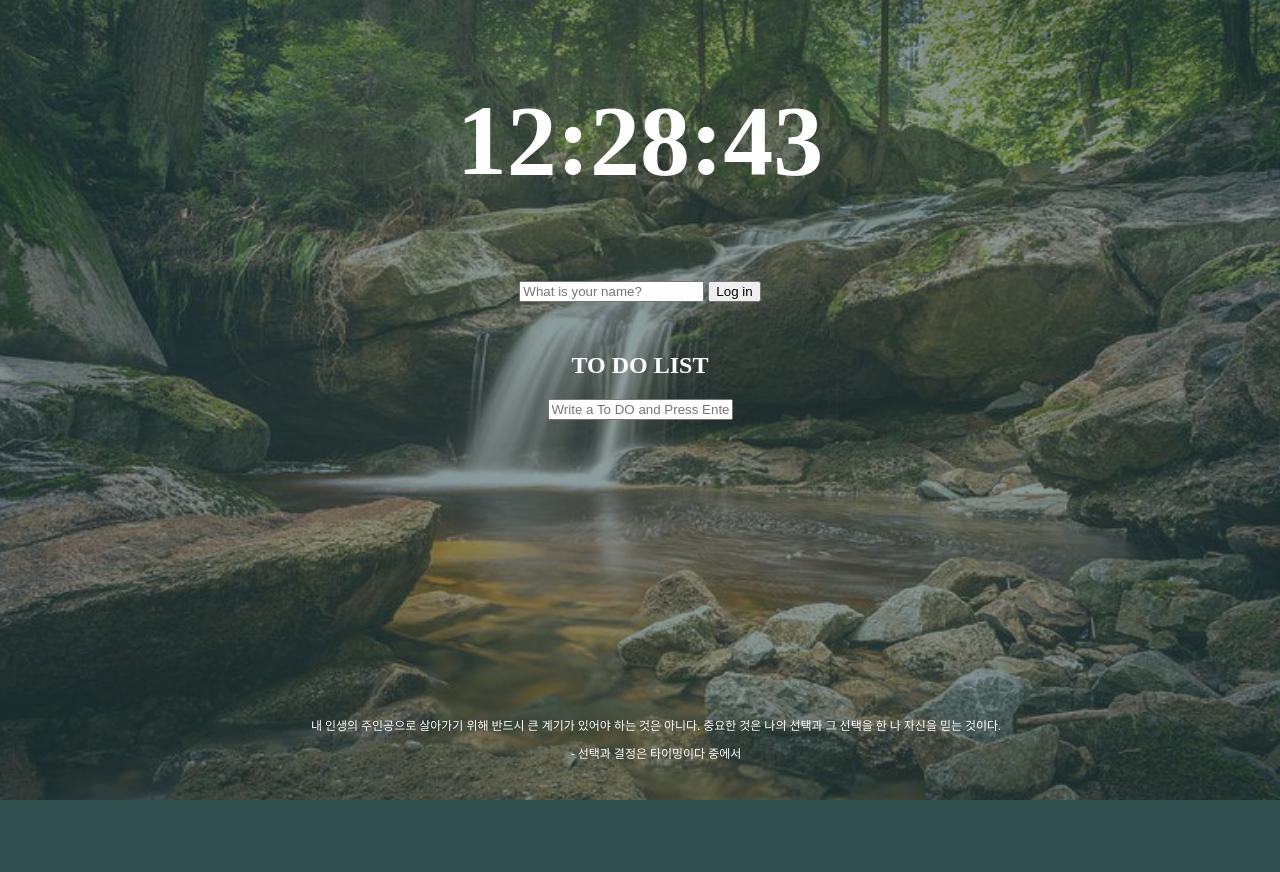
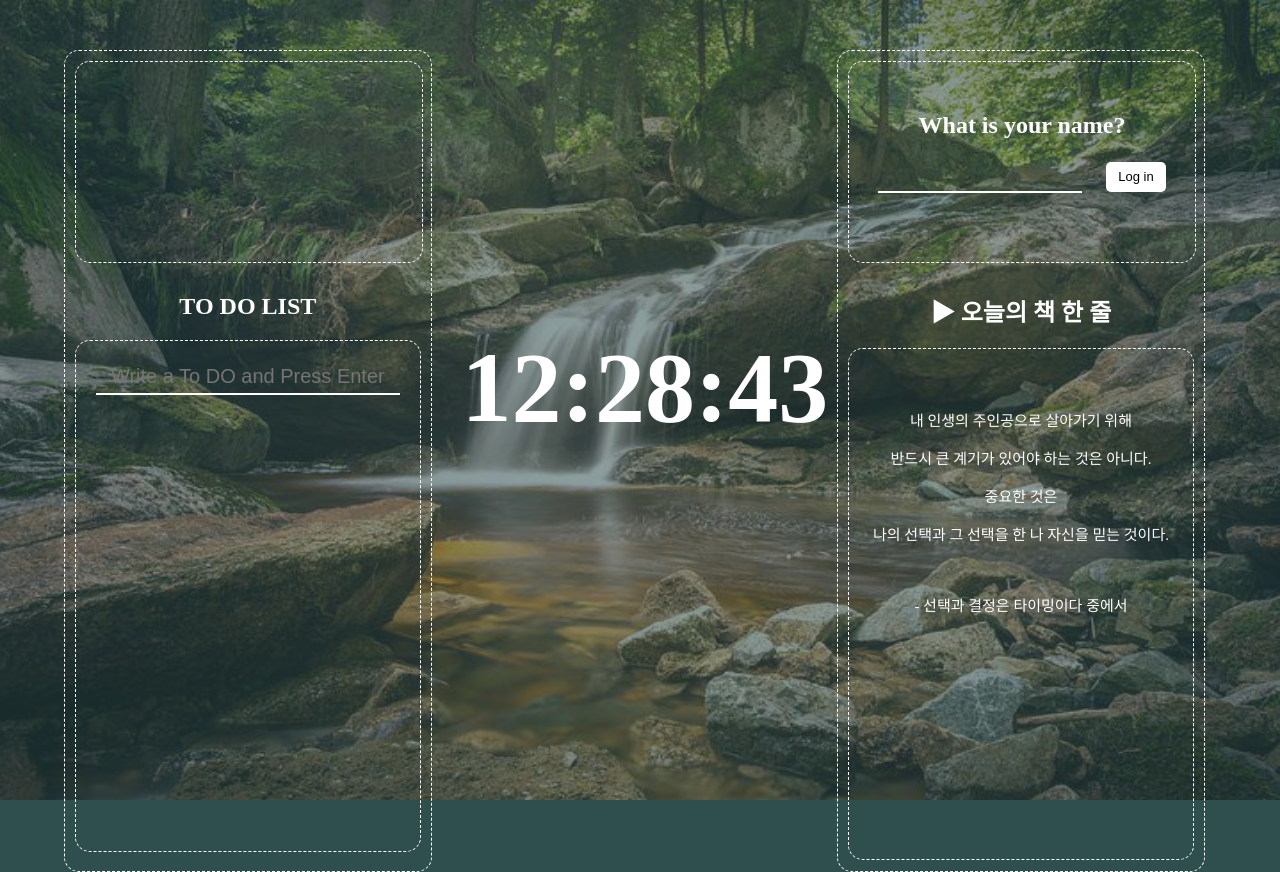
Before and after one commit to HOJO86/Momentum, a plain HTML site: page index.html in a window 1280 px wide. Before the commit the page ends 800 px from the top, so only its background shows below. Drawn offline with Linux system fonts and the light colour scheme.

Commit message:
index.html, login.js, quotes.js, weather.js 변경 및 전체 style 변경

```diff
--- a/index.html
+++ b/index.html
@@ -9,28 +9,50 @@
     <title>Momentum</title>
 </head>
 <body>
+    <div id="wrap">
+
+    <div class="section" id="left">
+        <div id="goals">
+        </div>
+
+        <h2>TO DO LIST</h2>
+        <div id="todo">
+            <form id="todo-form">
+                <input type="text" placeholder="Write a To DO and Press Enter" required>
+            </form>
+            <ul id="todo-list"></ul>
+        </div>
+    </div>
+
+    <div class="section" id="center">
         <div id="weather">
             <span></span>
             <span></span>
         </div>
 
         <h2 id="clock"></h2>
+    </div>
 
+    <div class="section" id="right">
+        <div id="login">
+            <h2 class="hidden">What is your name?</h2>
             <form class="hidden" id="login-form">
-        <input required maxlength="15" type="text" placeholder="What is your name?">
+                <input required maxlength="15" type="text">
                 <input type="submit" value="Log in">
             </form>
-    <h1 class="hidden" id="greeting"></h1>
+            <h1 class="hidden" id="greeting">
+                <span></span>
+                <span></span>
+            </h1>
+        </div>
 
-    <form id="todo-form">
-        <h2>TO DO LIST</h2>
-        <input type="text" placeholder="Write a To DO and Press Enter" required>
-    </form>
-    <ul id="todo-list"></ul>
-
+        <h2>▶ 오늘의 책 한 줄</h2>
         <div id="quote">
             <span></span>
             <span></span>
+        </div>
+    </div>
+
     </div>
 
     <script src="js/login.js"></script>
--- a/js/login.js
+++ b/js/login.js
@@ -1,6 +1,9 @@
 const loginForm = document.querySelector("#login-form");
 const loginInput = document.querySelector("#login-form input");
+const loginTitle = document.querySelector("#login h2")
 const greeting = document.querySelector("#greeting");
+const hello = document.querySelector("#greeting span:first-child");
+const inputName = document.querySelector("#greeting span:last-child");
 
 const HIDDEN_CLASSNAME = "hidden";
 const USERNAME_KEY = "username";
@@ -8,13 +11,15 @@ const USERNAME_KEY = "username";
 function onLoginSubmit(event) {
     event.preventDefault();
     loginForm.classList.add(HIDDEN_CLASSNAME);
+    loginTitle.classList.add(HIDDEN_CLASSNAME);
     const username = loginInput.value;
     localStorage.setItem(USERNAME_KEY, username);
     paintGreeting(username);
 }
 
 function paintGreeting(username) {
-    greeting.innerText = `Hello ${username}`;
+    hello.innerText = `안녕하세요!`;
+    inputName.innerText = `${username}님`;
     greeting.classList.remove(HIDDEN_CLASSNAME);
 }
 
@@ -24,6 +29,7 @@ const savedUsername = localStorage.getItem(USERNAME_KEY);
 
 if (savedUsername === null) {
     loginForm.classList.remove(HIDDEN_CLASSNAME);
+    loginTitle.classList.remove(HIDDEN_CLASSNAME);
     loginForm.addEventListener("submit", onLoginSubmit);
 } else {
     paintGreeting(savedUsername);
--- a/js/quotes.js
+++ b/js/quotes.js
@@ -1,42 +1,42 @@
 const qoutes = [
     {
-        qoute: "죽고 싶다는 말은 거꾸로 이야기하면 이렇게 살고 싶지 않다는 거고, 이 말은 다시 거꾸로 뒤집으면 잘 살고 싶다는 거고, 그러니까 우리는 죽고 싶다고 말하는 대신 잘 살고 싶다 말해야 돼. 죽음에 대해 말하지 말아야 하는 건, 생명(生命)이라는 말의 뜻이 살아있으라는 명령이기 때문이야.",
+        qoute: "죽고 싶다는 말은\n\n거꾸로 이야기하면 이렇게 살고 싶지 않다는 거고,\n\n이 말은 다시 거꾸로 뒤집으면 잘 살고 싶다는 거고,\n\n그러니까 우리는 죽고 싶다고 말하는 대신\n\n잘 살고 싶다 말해야 돼.\n\n죽음에 대해 말하지 말아야 하는 건,\n\n생명(生命)이라는 말의 뜻이\n\n살아있으라는 명령이기 때문이야.",
         author: " - 떠난 후에 남겨진 것들 중에서",
     },
     {
-        qoute: "인생에는 정답이 없다. 내가 내린 경정이 어떤 결과를 가져올지 어느 누구도 장담할 수 없다. 선택과 결정이라는 행위 자체에 대한 심적 부담감을 줄이기 위해 그 행위를 하는 순간순간의 나를 믿는 것이 가장 현명한 방법이다.",
+        qoute: "인생에는 정답이 없다.\n\n내가 내린 경정이 어떤 결과를 가져올지\n\n어느 누구도 장담할 수 없다.\n\n선택과 결정이라는 행위 자체에 대한\n\n심적 부담감을 줄이기 위해\n\n그 행위를 하는 순간순간의\n\n나를 믿는 것이 가장 현명한 방법이다.",
         author: " - 선택과 결정은 타이밍이다 중에서",
     },
     {
-        qoute: "당신과 나, 우리 모두는 소중한 존재다. 내가 살아있다는 사실만으로도 고마워하는 사람이 있다. 단지 우리가 모르고 있을 뿐.",
+        qoute: "당신과 나, 우리 모두는 소중한 존재다.\n\n내가 살아있다는 사실만으로도 고마워하는 사람이 있다.\n\n단지 우리가 모르고 있을 뿐.",
         author: " - 떠난 후에 남겨진 것들 중에서",
     },
     {
-        qoute: "혼자 있는 시간에는 과감하게 자신을 절대적인 대상으로 파악할 필요가 있다. 남과 비교하지 않고, 오로지 자기만의 기준으로 자신을 판단할 줄 알아야 다른 사람의 기준에 휘둘리지 않을 수 있다.",
+        qoute: "혼자 있는 시간에는\n\n과감하게 자신을 절대적인 대상으로 파악할 필요가 있다.\n\n남과 비교하지 않고,\n\n오로지 자기만의 기준으로 자신을 판단할 줄 알아야\n\n다른 사람의 기준에 휘둘리지 않을 수 있다.",
         author: " - 혼자있는 시간의 힘 중에서",
     },
     {
-        qoute: "꼭 기억했으면 하는 사실 하나, 우리가 무심코 지나쳐온 다양한 죽음 속에는 언젠가 내가 맞닥뜨릴지도 모를 하루가, 나의 사랑하는 가족이 겪을지도 모를 오늘이, 지금 내 옆에 살고 있는 우리 이웃들의 이야기가 담겨 있다는 사실.",
+        qoute: "꼭 기억했으면 하는 사실 하나,\n\n우리가 무심코 지나쳐온 다양한 죽음 속에는\n\n언젠가 내가 맞닥뜨릴지도 모를 하루가,\n\n나의 사랑하는 가족이 겪을지도 모를 오늘이,\n\n지금 내 옆에 살고 있는\n\n우리 이웃들의 이야기가 담겨 있다는 사실.",
         author: " - 떠난 후에 남겨진 것들 중에서",
     },
     {
-        qoute: "저속하고 지루한 친구보다는 충실한 고독이 낫다. 혼자 있는 것, 이것이야말로 생의 근원이다.",
+        qoute: "저속하고 지루한 친구보다는 충실한 고독이 낫다.\n\n혼자 있는 것, 이것이야말로 생의 근원이다.",
         author: " - 나의 생명 밝은 달빛에 불타오르고 중에서",
     },
     {
-        qoute: "포기하려던 삶을 부여잡고 다시 시작할 수 있게 하는 것은 거창한 도움이 아니라 당신은 소중한 사람이라는 사실을 일깨워주는 것만으로 충분하다. 작은 배려와 친절을 통해 가능한 일이다.",
+        qoute: "포기하려던 삶을 부여잡고 다시 시작할 수 있게 하는 것은\n\n거창한 도움이 아니라\n\n당신은 소중한 사람이라는 사실을\n\n일깨워주는 것만으로 충분하다.\n\n작은 배려와 친절을 통해 가능한 일이다.",
         author: " - 떠난 후에 남겨진 것들 중에서",
     },
     {
-        qoute: "내 인생의 주인공은 어느 누구도 아닌 나다. 다른 사람이 내 인생을 대신 살아줄 수는 없다.",
+        qoute: "내 인생의 주인공은 어느 누구도 아닌 나다.\n\n다른 사람이 내 인생을 대신 살아줄 수는 없다.",
         author: " - 선택과 결정은 타이밍이다 중에서",
     },
     {
-        qoute: "도저히 이겨낼 수 없을 것 같은 절망에 맞닥뜨렸을 때, 아무리 애를 써도 누군가를 용서할 수 없을 때, 그래서 오늘이 마기막이었으면 하는 극단적인 바람이 들 때, 그럴 때 나는 당신이 호스피스 병동을 찾았으면 한다. 죽음은 그 모든 문제에 정답을 가지고 있다.",
+        qoute: "도저히 이겨낼 수 없을 것 같은 절망에 맞닥뜨렸을 때,\n\n아무리 애를 써도 누군가를 용서할 수 없을 때,\n\n그래서 오늘이 마기막이었으면 하는 극단적인 바람이 들 때,\n\n그럴 때 나는 당신이 호스피스 병동을 찾았으면 한다.\n\n죽음은 그 모든 문제에 정답을 가지고 있다.",
         author: " - 천 번의 죽음이 내게 알려준 것들 중에서",
     },
     {
-        qoute: "내 인생의 주인공으로 살아가기 위해 반드시 큰 계기가 있어야 하는 것은 아니다. 중요한 것은 나의 선택과 그 선택을 한 나 자신을 믿는 것이다.",
+        qoute: "내 인생의 주인공으로 살아가기 위해\n\n반드시 큰 계기가 있어야 하는 것은 아니다.\n\n중요한 것은\n\n나의 선택과 그 선택을 한 나 자신을 믿는 것이다.",
         author: " - 선택과 결정은 타이밍이다 중에서",
     },
 ];
--- a/style.css
+++ b/style.css
@@ -1,47 +1,179 @@
 body {
+    width: 100%;
+    height: 100%;
+    margin: 0 auto;
+    box-sizing: border-box;
     background-color: darkslategrey;
-}
+    color: #fff;}
 
 .hidden {
     display: none;
 }
 
+#wrap {
+    width: 90%;
+    height: 90%;
+    margin: 0 auto;
+    padding: 50px 0;
+    text-align: center;
+}
+
+.section {
+    width: 30%;
+    height: 800px;
+    float: left;
+    padding: 10px;
+    border: 1px dashed #fff;
+    border-radius: 15px;
+}
+
+#center {
+    margin: 0 20px;
+    border: none;
+}
+
+/* section_left start */
+#goals {
+    width: 100%;
+    height: 200px;
+    margin-bottom: 30px;
+    border: 1px dashed #fff;
+    border-radius: 15px;
+}
+
+#todo {
+    height: 490px;
+    padding: 10px;
+    border: 1px dashed #fff;
+    border-radius: 15px;
+}
+
+#todo-form {
+    height: 30px;
+}
+
+#todo-form input {
+    width: 300px;
+    height: 30px;
+    border-bottom: 2px solid #fff;
+    border-top: 0;
+    border-left: 0;
+    border-right: 0;
+    margin: 10px 0;
+    background: none;
+    outline: none;
+}
+
+#todo-form input[type=text] {
+    font-size: 20px;
+    text-align: center;
+    color: #fff;
+}
+
+#todo-list {
+    text-align: left;
+    margin-top: 50px;
+}
+
+#todo-list li {
+    margin: 15px;
+}
+
+#todo-list button {
+    margin-left: 30px;
+    font-weight: bold;
+    color: red;
+    opacity: 0.7;
+    outline: none;
+}
+
+/* section_center start */
 #weather {
-    color: white;
+    margin-top: 250px;
+    width: 100%;
+    font-size: 15px;
+}
+
+#weather span {
+    display: block;
+}
+
+#weather span:last-child {
+    margin-top: 10px;
 }
 
 #clock {
-    color: white;
+    margin: 20px 0;
+    display: inline-block;
+    width: 100%;
     font-size: 100px;
-    text-align: center;
 }
 
-#login-form {
+/* section_right start */
+#login {
+    width: 100%;
+    height: 200px;
+    margin-bottom: 30px;
+    border: 1px dashed #fff;
+    border-radius: 15px;
+}
+
+#login h2 {
+    margin-top: 50px;
+}
+
+#login-form input[type=text] {
+    font-size: 20px;
     text-align: center;
-    margin-bottom: 50px;
+    color: #fff;
+}
+
+#login-form input:first-child {
+    width: 200px;
+    height: 30px;
+    border-bottom: 2px solid #fff;
+    border-top: 0;
+    border-left: 0;
+    border-right: 0;
+    background: none;
+    outline: none;
+}
+
+#login-form input:last-child {
+    width: 60px;
+    height: 30px;
+    font-size: 13px;
+    background-color: #fff;
+    border: 0;
+    border-radius: 5px;
+    margin-left: 20px;
+    outline: none;
 }
 
 #greeting {
-    color: white;
-    font-size: 35px;
-    text-align: center;
+    margin: 0;
+    padding: 40px 0;
 }
 
-#todo-form {
-    text-align: center;
+#greeting span {
+    display: block;
+    margin: 10px 0;
 }
 
-#todo-form h2 {
-    color: white;
+#quote {
+    height: 490px;
+    font-size: 15px;
+    padding: 10px;
+    border: 1px dashed #fff;
+    border-radius: 15px;
 }
 
-#todo-list {
-    color: white;
-    text-align: center;
-    list-style: none;
-    height: 300px;
+#quote span {
+    display: block;
+    margin-top: 50px;
 }
 
+/* randeom background images */
 img {
     position: absolute;
     width: 100%;
@@ -53,18 +185,3 @@ img {
     z-index: -1;
     opacity: 45%;
 }
-
-#quote {
-    position: fixed;
-    bottom: 20px;
-    width: 100%;
-    text-align: center;
-    color: white;
-    font-size: 12px;
-    padding: 8px;
-}
-
-#quote span {
-    display: block;
-    margin: 10px;
-}
```
Also changed, not shown: js/weather.js (+4 -4 lines). Lines whose indentation alone changed are shown as unchanged.
